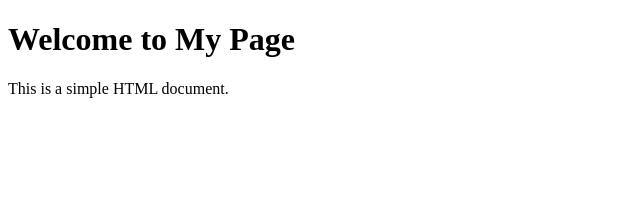
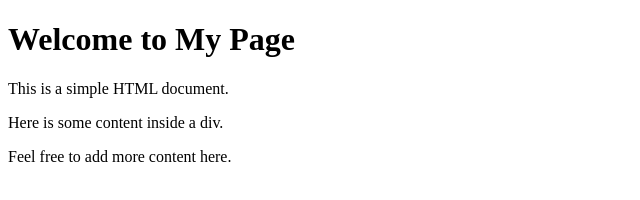
Before and after one commit to ashu-005/Learning_Git, a plain HTML site: page index.html in a window 1280 px wide. Shown: the whole page, without its empty margins (0-640 px from the left). Drawn offline with Linux system fonts and the light colour scheme.

Commit message:
modified index file

```diff
--- a/index.html
+++ b/index.html
@@ -8,5 +8,9 @@
 <body>
     <h1>Welcome to My Page</h1>
     <p>This is a simple HTML document.</p>
+    <div>
+        <p>Here is some content inside a div.</p>
+        <p>Feel free to add more content here.</p>
+    </div>
 </body>
 </html>
```
